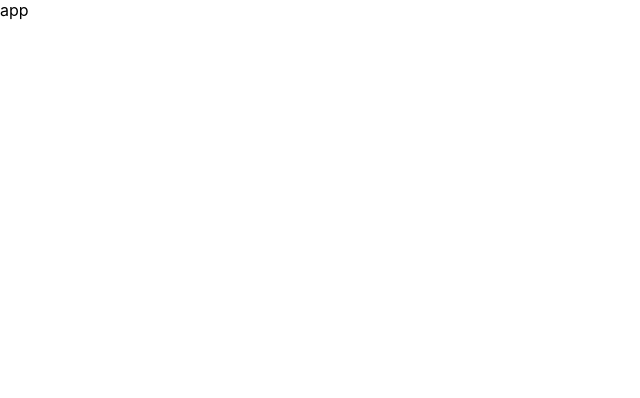
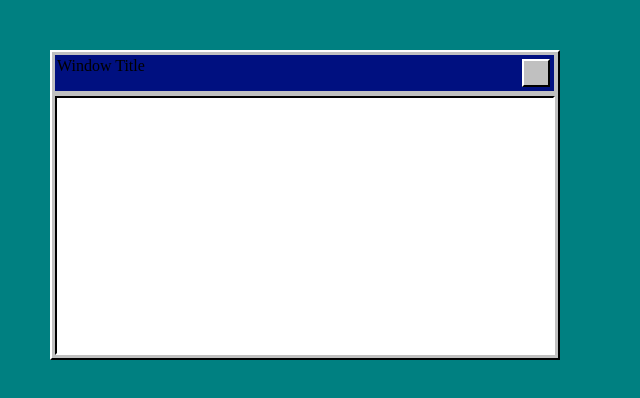
Before and after one commit to ryan-kustaborder/k95, a React (Create React App) app in the folder portfolio_app/: page / in a window 1280 px wide. Shown: the top 398 px of the page, without its empty margins (0-640 px from the left). Built offline with nearby package versions, Linux system fonts and the light colour scheme.

Commit message:
Draggable Window

```diff
--- a/portfolio_app/src/App.js
+++ b/portfolio_app/src/App.js
@@ -1,5 +1,12 @@
+import DraggableWindow from "./DraggableWindow";
+
 function App() {
-  return <div className="App">app</div>;
+  return (
+    <div className="App">
+      <DraggableWindow />
+      <DraggableWindow />
+    </div>
+  );
 }
 
 export default App;
--- /dev/null
+++ b/portfolio_app/src/DraggableWindow.jsx
@@ -0,0 +1,86 @@
+import React, { Component } from "react";
+
+class DraggableWindow extends Component {
+  constructor(props) {
+    super(props);
+    this.state = {
+      pos: { x: 50, y: 50 },
+      dragging: false,
+      rel: null,
+    };
+
+    this.inputRef = React.createRef();
+  }
+
+  componentDidUpdate(prevProps, prevState) {
+    if (this.state.dragging && !prevState.dragging) {
+      document.addEventListener("mousemove", this.onMouseMove.bind(this));
+      document.addEventListener("mouseup", this.onMouseUp.bind(this));
+    } else if (!this.state.dragging && prevState.dragging) {
+      document.removeEventListener("mousemove", this.onMouseMove);
+      document.removeEventListener("mouseup", this.onMouseUp);
+    }
+  }
+
+  onMouseDown(e) {
+    console.log(this.inputRef.current.offsetLeft);
+    if (e.button !== 0) return;
+
+    //var computedStyle = window.getComputedStyle(this.getDOMNode());
+    var pos = {
+      top: parseInt(this.inputRef.current.offsetTop),
+      left: parseInt(this.inputRef.current.offsetLeft),
+    };
+
+    this.setState({
+      dragging: true,
+      rel: {
+        x: e.pageX - pos.left,
+        y: e.pageY - pos.top,
+      },
+    });
+    e.stopPropagation();
+    e.preventDefault();
+  }
+
+  onMouseUp(e) {
+    this.setState({ dragging: false });
+    e.stopPropagation();
+    e.preventDefault();
+  }
+
+  onMouseMove(e) {
+    if (!this.state.dragging) return;
+    this.setState({
+      pos: {
+        x: e.pageX - this.state.rel.x,
+        y: e.pageY - this.state.rel.y,
+      },
+    });
+
+    e.stopPropagation();
+    e.preventDefault();
+  }
+
+  render() {
+    var top = this.state.pos.y;
+    var left = this.state.pos.x;
+
+    return (
+      <div
+        style={{ position: "absolute", top: top + "px", left: left + "px" }}
+        className="window out"
+        onMouseDown={this.onMouseDown.bind(this)}
+        ref={this.inputRef}
+      >
+        <div className="window-header">
+          <p>Window Title</p>
+          <a className="button out"></a>
+        </div>
+        <div className="blank-container in"></div>
+      </div>
+    );
+  }
+}
+
+export default DraggableWindow;
--- a/portfolio_app/src/index.css
+++ b/portfolio_app/src/index.css
@@ -1,13 +1,71 @@
-body {
-  margin: 0;
-  font-family: -apple-system, BlinkMacSystemFont, 'Segoe UI', 'Roboto', 'Oxygen',
-    'Ubuntu', 'Cantarell', 'Fira Sans', 'Droid Sans', 'Helvetica Neue',
-    sans-serif;
-  -webkit-font-smoothing: antialiased;
-  -moz-osx-font-smoothing: grayscale;
+:root{
+  --blue: #001080;
+  --greem: #00FF00;
+  --red: #FF0000;
+  --light-gray: #C0C0C0;
+  --medium-gray: #808080;
+  --highlight: #FFFFFF;
+  --shadow: #000000;
 }
 
-code {
-  font-family: source-code-pro, Menlo, Monaco, Consolas, 'Courier New',
-    monospace;
+* {
+  margin: 0;
+  padding: 0;
 }
+
+.App {
+  display: flex;
+  align-items: center;
+  justify-content: center;
+  height: 100vh;
+  background-color: #008081;
+}
+
+.in {
+  border-left: 2px solid var(--shadow);
+  border-top: 2px solid var(--shadow);
+  border-right: 2px solid var(--highlight);
+  border-bottom: 2px solid var(--highlight);
+}
+
+.out {
+  border-left: 2px solid var(--highlight);
+  border-top: 2px solid var(--highlight);
+  border-right: 2px solid var(--shadow);
+  border-bottom: 2px solid var(--shadow);
+}
+
+.window {
+  width: 500px;
+  height: 300px;
+  background-color: var(--light-gray);
+  padding: 3px;
+  display: flex;
+  flex-direction: column;
+}
+
+.window-header {
+  width: calc(100% - 5px);
+  height: 32px;
+  background-color: var(--blue);
+  margin-bottom: 5px;
+  display: flex;
+  justify-content: space-between;
+  padding: 2px;
+}
+
+.blank-container {
+  background-color: white;
+  flex: 2;
+}
+
+.button {
+  width: 24px;
+  height: 24px;
+  background-color: var(--light-gray);
+  margin: 2px;
+}
+
+.button:active {
+  background-color: var(--medium-gray);
+}
--- a/portfolio_app/src/index.js
+++ b/portfolio_app/src/index.js
@@ -4,8 +4,4 @@ import "./index.css";
 import App from "./App";
 
 const root = ReactDOM.createRoot(document.getElementById("root"));
-root.render(
-  <React.StrictMode>
-    <App />
-  </React.StrictMode>
-);
+root.render(<App />);
```
Also changed, not shown: 1 other file (tests, documents, lock files or other folders).
